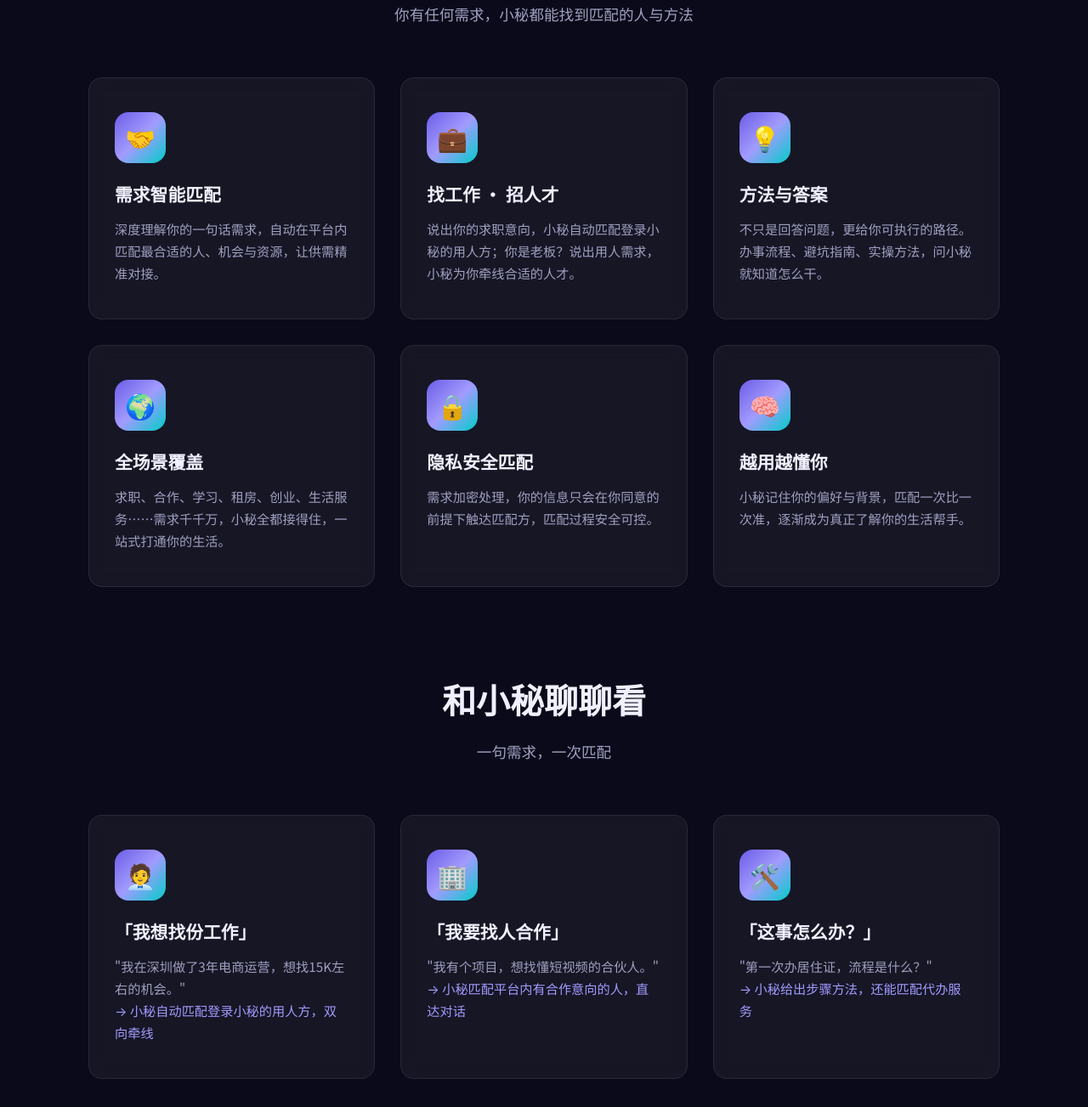
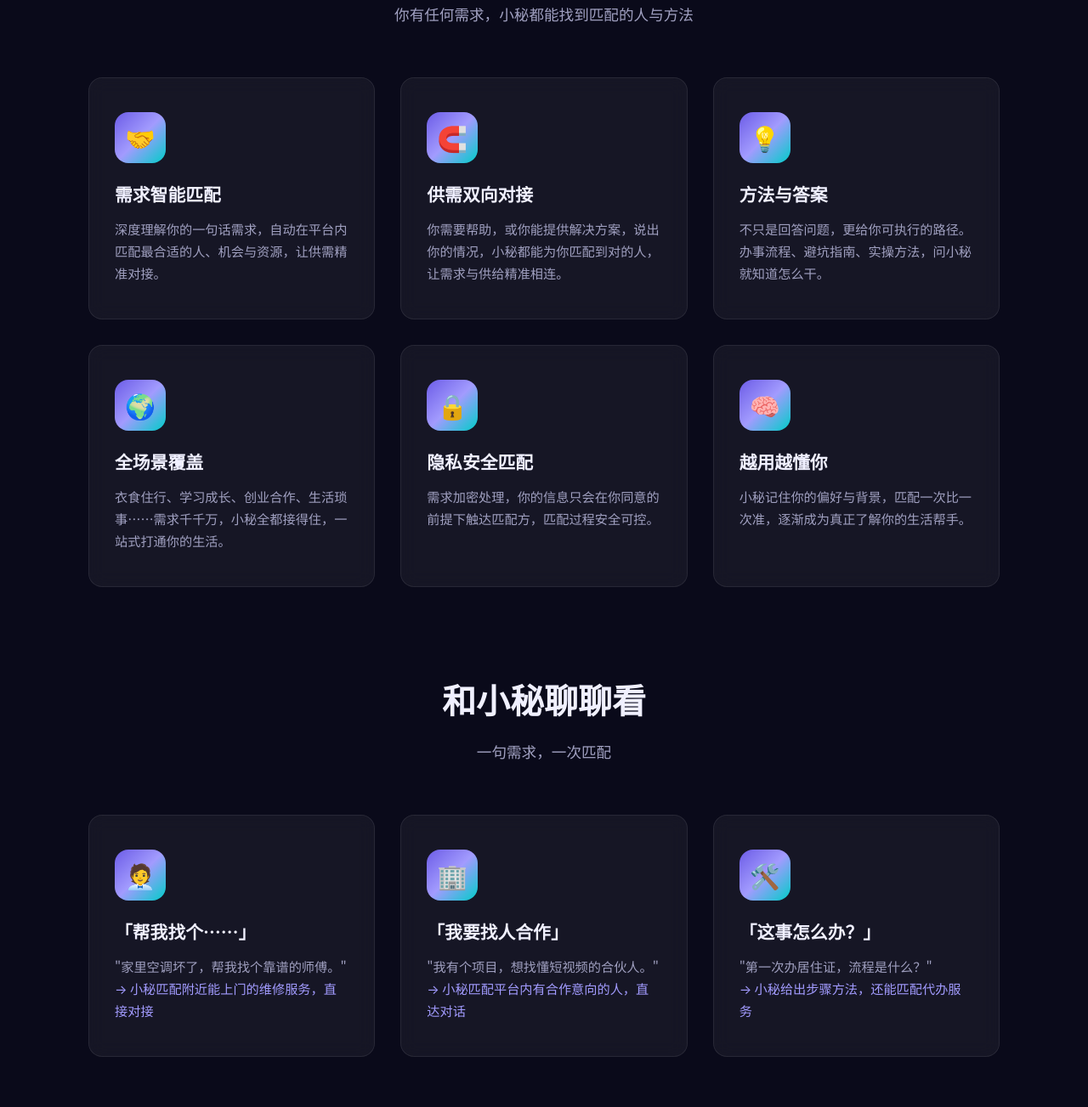
Before and after one commit to zhouchunwei513-cyber/zhouchunwei513-cyber.github.io, a plain HTML site: page index.html in a window 1280 px wide. Shown: the part 977-2280 px from the top of the page at 85% size. Drawn offline with Linux system fonts and the light colour scheme; some packages are replaced by stand-ins of ours; a script that the page names is missing.

Commit message:
删除找工作相关例子，突出所有需求通吃

```diff
--- a/index.html
+++ b/index.html
@@ -4,7 +4,7 @@
     <meta charset="UTF-8">
     <meta name="viewport" content="width=device-width, initial-scale=1.0">
     <title>小秘 - 说出需求，匹配一切 | 你的AGI生活帮手</title>
-    <meta name="description" content="小秘是真正的AGI生活帮手。想找工作？说出需求，小秘自动匹配用人方。任何想法和需求，都能在小秘找到匹配的人、方法和机会，打通你生活的一切。">
+    <meta name="description" content="小秘是真正的AGI生活帮手。任何想法和需求，都能在小秘找到匹配的人、方法和机会，打通你生活的一切。">
     <meta name="keywords" content="小秘,AI助手,人工智能,智能助手,小秘.com">
     <meta name="author" content="小秘">
     <meta property="og:title" content="小秘 - 你的智能AI助手">
@@ -683,7 +683,7 @@
                 <span>真正的 AGI · 打通你生活的一切</span>
             </div>
             <h1>说出你的需求<br><span class="gradient">小秘为你匹配一切</span></h1>
-            <p>想找工作？和 小秘 说一声，自动匹配登录小秘的用人方。找人、找方法、找资源、找答案——任何想法和需求，在小秘都能找到与你匹配的人和解决方案。这不是聊天机器人，是懂你生活的 AGI。</p>
+            <p>找人、找方法、找资源、找答案——无论你有什么想法和需求，在小秘都能找到与你匹配的人和解决方案。这不是聊天机器人，是懂你生活的 AGI，打通你生活的一切。</p>
             <div class="hero-buttons">
                 <button class="btn btn-primary" onclick="scrollToFeatures()">
                     了解小秘
@@ -720,9 +720,9 @@
                 <p>深度理解你的一句话需求，自动在平台内匹配最合适的人、机会与资源，让供需精准对接。</p>
             </div>
             <div class="feature-card reveal">
-                <div class="feature-icon">💼</div>
-                <h3>找工作 · 招人才</h3>
-                <p>说出你的求职意向，小秘自动匹配登录小秘的用人方；你是老板？说出用人需求，小秘为你牵线合适的人才。</p>
+                <div class="feature-icon">🧲</div>
+                <h3>供需双向对接</h3>
+                <p>你需要帮助，或你能提供解决方案，说出你的情况，小秘都能为你匹配到对的人，让需求与供给精准相连。</p>
             </div>
             <div class="feature-card reveal">
                 <div class="feature-icon">💡</div>
@@ -732,7 +732,7 @@
             <div class="feature-card reveal">
                 <div class="feature-icon">🌍</div>
                 <h3>全场景覆盖</h3>
-                <p>求职、合作、学习、租房、创业、生活服务……需求千千万，小秘全都接得住，一站式打通你的生活。</p>
+                <p>衣食住行、学习成长、创业合作、生活琐事……需求千千万，小秘全都接得住，一站式打通你的生活。</p>
             </div>
             <div class="feature-card reveal">
                 <div class="feature-icon">🔒</div>
@@ -756,8 +756,8 @@
         <div class="features-grid">
             <div class="feature-card reveal">
                 <div class="feature-icon">🧑‍💼</div>
-                <h3>「我想找份工作」</h3>
-                <p>"我在深圳做了3年电商运营，想找15K左右的机会。"<br><span style="color: var(--primary-light);">→ 小秘自动匹配登录小秘的用人方，双向牵线</span></p>
+                <h3>「帮我找个……」</h3>
+                <p>"家里空调坏了，帮我找个靠谱的师傅。"<br><span style="color: var(--primary-light);">→ 小秘匹配附近能上门的维修服务，直接对接</span></p>
             </div>
             <div class="feature-card reveal">
                 <div class="feature-icon">🏢</div>
@@ -782,12 +782,12 @@
             <div class="step-card reveal">
                 <div class="step-number">1</div>
                 <h3>说出需求</h3>
-                <p>用一句话告诉小秘你想要什么——找工作、找人、找方法，怎么说都行，小秘都听得懂。</p>
+                <p>用一句话告诉小秘你想要什么——找人、找方法、找资源，怎么说都行，小秘都听得懂。</p>
             </div>
             <div class="step-card reveal">
                 <div class="step-number">2</div>
                 <h3>小秘匹配</h3>
-                <p>小秘理解你的意图后，自动在平台内匹配对应的用人方、人或解决方案，供需精准对接。</p>
+                <p>小秘理解你的意图后，自动在平台内匹配对应的人、方法或解决方案，供需精准对接。</p>
             </div>
             <div class="step-card reveal">
                 <div class="step-number">3</div>
```
